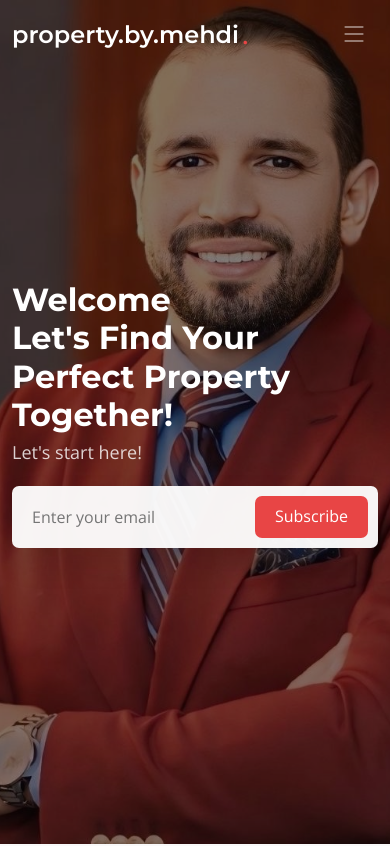
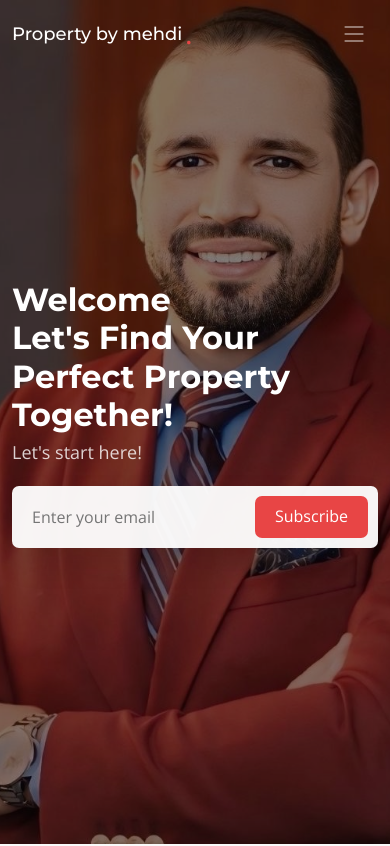
Before and after one commit to amirabourogaa/propertyByMahdi, a plain HTML site: page index.html in a window 390 px wide. Shown: the top 846 px of the page. Drawn offline with nearby package versions, Linux system fonts and the light colour scheme.

Commit message:
change mobile logo

```diff
--- a/assets/css/main.css
+++ b/assets/css/main.css
@@ -160,9 +160,8 @@ h6 {
 }
 
 .header .logo h1 {
-  font-size: 24px;
+  font-size: 18px;
   margin: 0;
-  font-weight: 600;
   color: var(--heading-color);
 }
 
--- a/index.html
+++ b/index.html
@@ -41,7 +41,7 @@
       <a href="index.html" class="logo d-flex align-items-center me-auto me-xl-0">
         <!-- Uncomment the line below if you also wish to use an image logo -->
         <!-- <img src="assets/img/logo.png" alt=""> -->
-        <h1 class="sitename">property.by.mehdi</h1><span>.</span>
+        <h1 class="sitename">Property by mehdi</h1><span>.</span>
       </a>
 
       <nav id="navmenu" class="navmenu">
```
